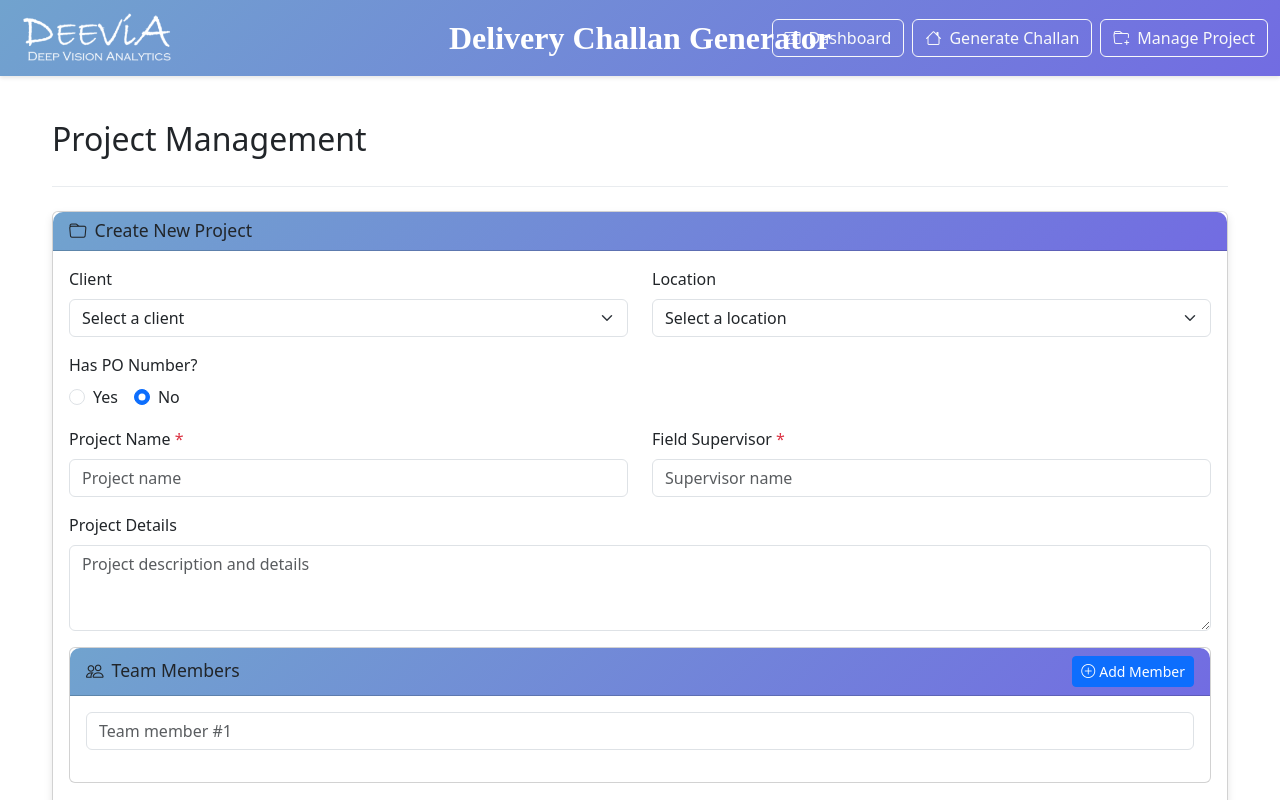
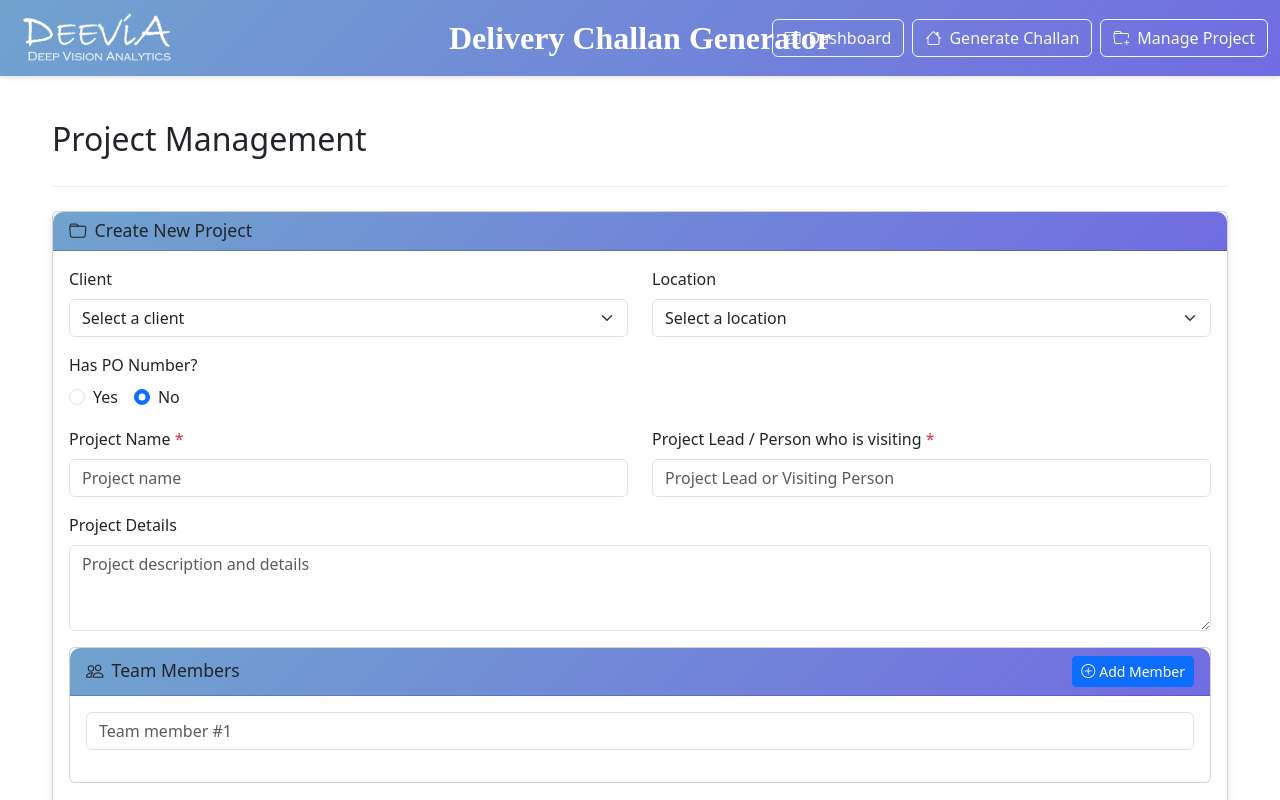
Before and after one commit to vishwakarmasachin68/DC_Final, a React (Create React App) app: page /projects in a window 1280 px wide. Shown: the top 800 px of the page. Built offline with nearby package versions, Linux system fonts and the light colour scheme.

Commit message:
changes of dc_generator

```diff
--- a/src/components/ProjectForm.js
+++ b/src/components/ProjectForm.js
@@ -100,7 +100,7 @@ const ProjectForm = ({ onProjectUpdate }) => {
       return false;
     }
     if (!project.fieldSupervisor) {
-      setError("Field supervisor is required");
+      setError("Project Lead / Person who is visiting is required");
       return false;
     }
     return true;
@@ -432,14 +432,14 @@ const ProjectForm = ({ onProjectUpdate }) => {
               <Col md={6}>
                 <Form.Group className="mb-3">
                   <Form.Label>
-                    Field Supervisor <span className="text-danger">*</span>
+                    Project Lead / Person who is visiting <span className="text-danger">*</span>
                   </Form.Label>
                   <Form.Control
                     type="text"
                     name="fieldSupervisor"
                     value={project.fieldSupervisor}
                     onChange={handleChange}
-                    placeholder="Supervisor name"
+                    placeholder="Project Lead or Visiting Person"
                     required
                   />
                 </Form.Group>
@@ -552,7 +552,7 @@ const ProjectForm = ({ onProjectUpdate }) => {
                   <th>Project Name</th>
                   <th>Client</th>
                   <th>Location</th>
-                  <th>Field Supervisor</th>
+                  <th>Project Lead / Person who is visiting</th>
                   <th>Actions</th>
                 </tr>
               </thead>
```
